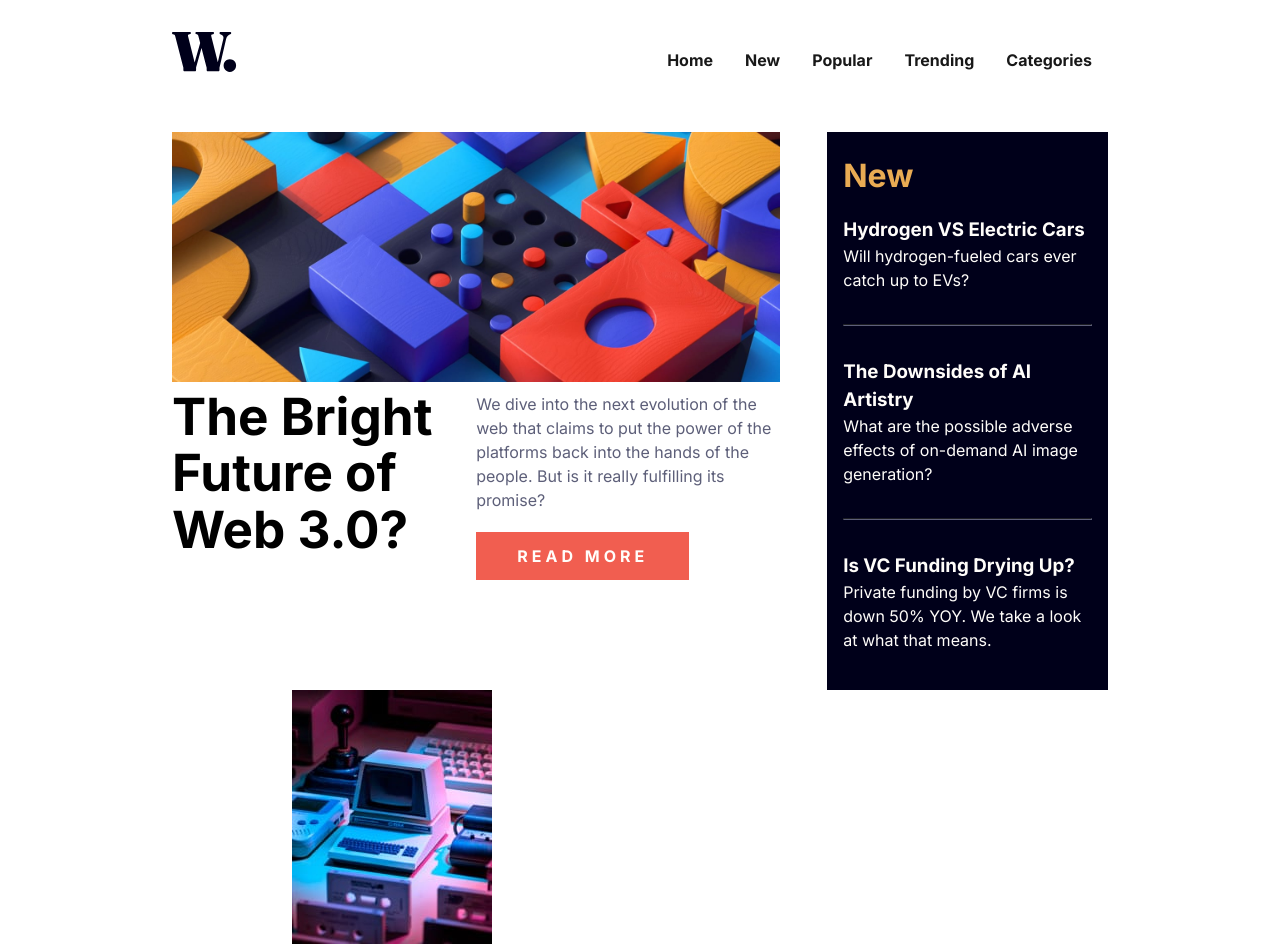
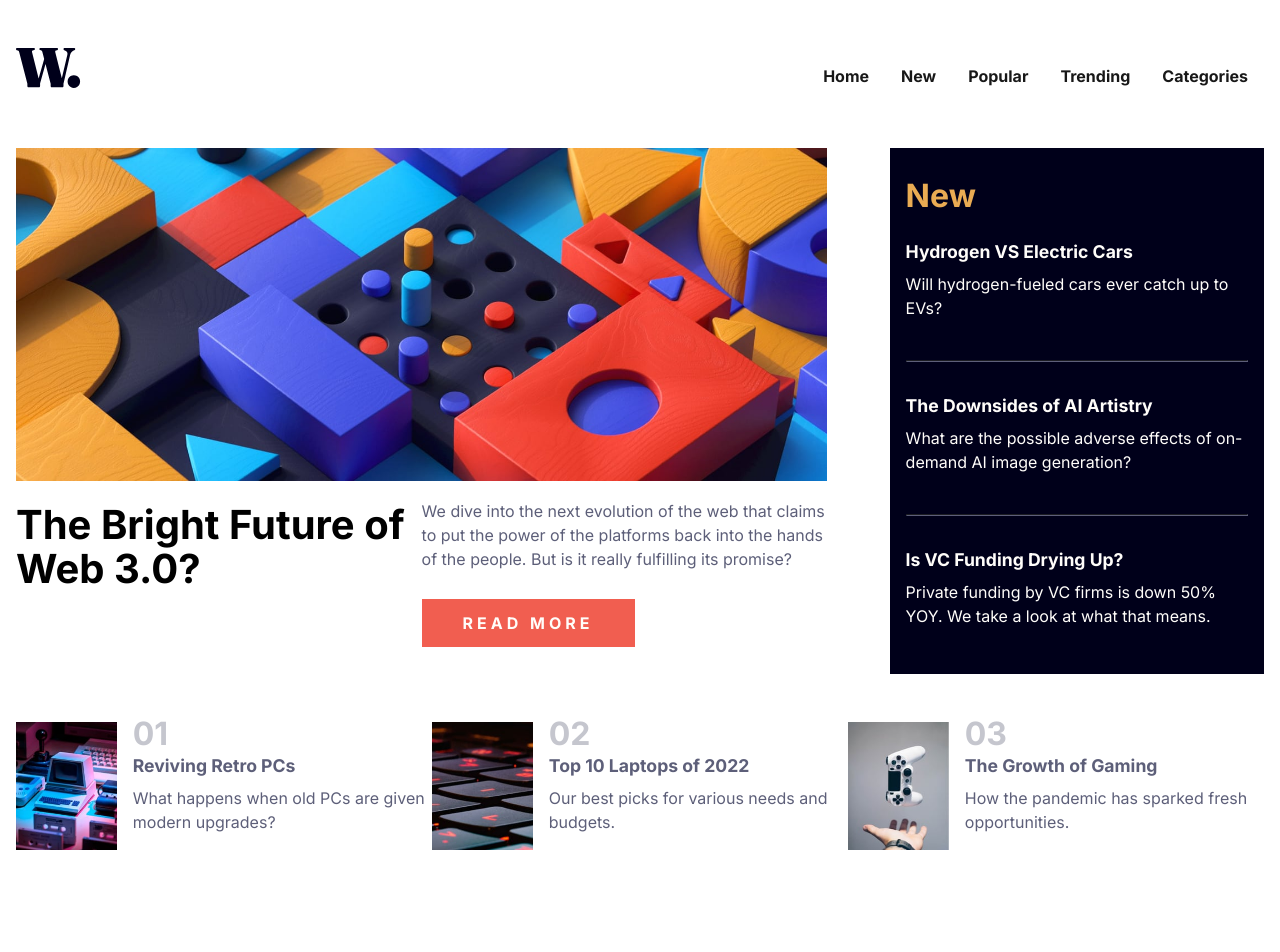
Before and after one commit to akickia/news-homepage, a React (Vite) app: page / in a window 1280 px wide. Shown: the top 952 px of the page. Built offline with nearby package versions, Linux system fonts and the light colour scheme.

Commit message:
style: fixed styling on newslist and some other details

```diff
--- a/src/App.css
+++ b/src/App.css
@@ -1,11 +1,6 @@
 #root {
-  max-width: 1000px;
+  max-width: 1440px;
   width: 100%;
   margin: 0 auto;
-  padding: 2rem;
-  text-align: center;
+  padding: 3rem 1rem;
 }
-
-img {
-  max-width: 100%;
-}
--- a/src/App.jsx
+++ b/src/App.jsx
@@ -1,4 +1,5 @@
 import './App.css';
+import Footer from './Components/Footer';
 import Header from './Components/Header';
 import HeroSection from './Components/HeroSection';
 import NewContainer from './Components/NewContainer';
@@ -13,6 +14,7 @@ function App() {
         <NewContainer />
         <NewsListCard />
       </main>
+      <Footer />
     </div>
   );
 }
--- /dev/null
+++ b/src/Components/Footer.jsx
@@ -0,0 +1,9 @@
+
+
+export default function Footer() {
+  return (
+    <footer style={{textAlign: "end", paddingTop: "3rem"}}>
+      <p><small>Created by <a href="https://akickia.se" target="_blank">akickia</a> and <a href="https://www.linkedin.com/in/tshepiso-lehutjo/" target="_blank">Tshepiso</a><br></br> Frontend coding challenge from <a href="https://www.frontendmentor.io" target="_blank">Frontend mentor</a></small></p>
+    </footer>
+  )
+}
--- a/src/Components/NewContainer.jsx
+++ b/src/Components/NewContainer.jsx
@@ -1,12 +1,10 @@
-import { useState } from 'react';
 import data from '../assets copy/json/new.json';
 import NewCard from './NewCard';
 import '../style/newContainer.css';
 
 export default function NewContainer() {
-  const [newList, setNewList] = useState(data);
 
-  const newEl = newList.map((item, i) => {
+  const newEl = data.map((item, i) => {
     return <NewCard
     key={i}
     title={item.title}
--- a/src/Components/NewsListCard.jsx
+++ b/src/Components/NewsListCard.jsx
@@ -1,9 +1,10 @@
 import articleData from '../assets copy/json/list-news';
 import NewsListItem from './NewsListItem';
+import '../style/newsListContainer.css'
 
 export default function NewsListCard() {
   const NewsList = articleData.map((article) => (
     <NewsListItem key={article.id} article={article} />
   ));
-  return <div>{NewsList}</div>;
+  return <section className='container_newslist'>{NewsList}</section>;
 }
--- a/src/Components/NewsListItem.jsx
+++ b/src/Components/NewsListItem.jsx
@@ -1,5 +1,3 @@
-import favicon from '../assets copy/images/favicon.png';
-
 export default function NewsListItem({ article }) {
   const { id, title, text, picture } = article;
 
@@ -14,8 +12,8 @@ export default function NewsListItem({ article }) {
     <section>
       <img src={picture} />
       <div className='article_content'>
-        <h1>{id}</h1>
-        <h2>{title}</h2>
+        <h2>{id}</h2>
+        <h3>{title}</h3>
         <p>{text}</p>
       </div>
     </section>
--- a/src/index.css
+++ b/src/index.css
@@ -1,8 +1,8 @@
 @import url('https://fonts.googleapis.com/css2?family=Inter:wght@400;700;800&display=swap');
 
 :root {
-  font-family: Inter, system-ui, Avenir, Helvetica, Arial, sans-serif;
-  line-height: 1.5;
+
+  line-height: 1.5rem;
   font-weight: 400;
 
   --primary-orange: hsl(35, 77%, 62%);
@@ -40,8 +40,18 @@ main {
 }
 
 h1 {
-  font-size: 3.2em;
+  font-size: 2.5em;
   line-height: 1.1;
+  padding: 1rem 0
+}
+
+h3 {
+  font-size: 1.1em;
+}
+
+p {
+  font-size: 1em;
+  padding: .5rem 0
 }
 
 button {
--- a/src/style/hero.css
+++ b/src/style/hero.css
@@ -2,13 +2,7 @@
   text-align: left;
 }
 
-.hero_title {
-  max-width: 85%;
-}
 
-.hero_text {
-  max-width: 82%;
-}
 
 .hero p {
   color: var(--dark-grey);
--- a/src/style/newContainer.css
+++ b/src/style/newContainer.css
@@ -7,11 +7,10 @@
   max-width: 100%
 }
 
-
 .container_section_new h2 {
   color: var(--primary-orange);
   font-size: 2rem;
-  padding: 1rem 0
+  padding: 2rem 0
 }
 
 .container_section_new hr {
@@ -23,6 +22,7 @@
   opacity: 0;
   margin-bottom: 0;
 }
+
 @media screen and (min-width: 650px) {
   .container_section_new {
     max-width: 30%;
--- /dev/null
+++ b/src/style/newsListContainer.css
@@ -0,0 +1,36 @@
+.container_newslist {
+  display: flex;
+  flex-wrap: wrap;
+  justify-content: space-between;
+  padding: 2rem 0;
+  color: var(--dark-grey);
+  width: 100%
+}
+
+.container_newslist section {
+  display: flex;
+  padding: 1rem 0
+}
+
+.container_newslist .article_content {
+  padding: 0 0 0 1rem;
+}
+
+.container_newslist section h2 {
+  color: var(--gray-blue);
+  font-size: 2rem;
+  font-weight: 600;
+  padding-bottom: .5rem;
+}
+
+.container_newslist section img {
+  max-width: 30%;
+  height: 8rem
+}
+
+@media screen and (min-width: 650px) {
+  .container_newslist section {
+    max-width: 26rem;
+    width: 100%
+  }
+}
```
